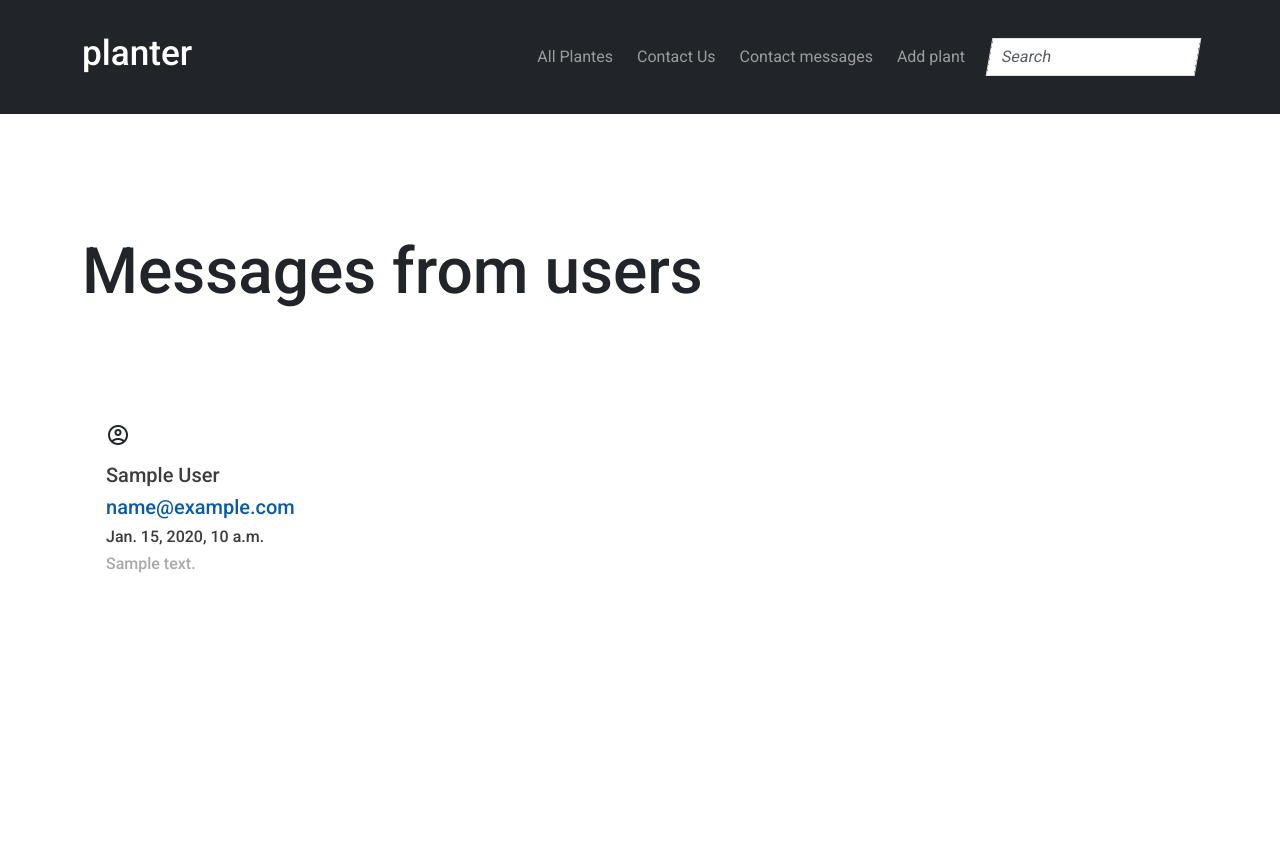
After one commit to T-Python-June-24/LAB-ORM-PLANTEER-1, a Django app: page /contact/messages/ in a window 1280 px wide. The commit adds this page. Shown: the top 845 px of the page. Run offline with Django 5.2, Linux system fonts and the light colour scheme; tables that the repository leaves empty hold one stand-in row (values such as "Sample post").

Commit message:
added contact messages view

```diff
--- a/Planteer/contact/models.py
+++ b/Planteer/contact/models.py
@@ -8,3 +8,4 @@ class Contact(models.Model):
     email = models.EmailField()
     message=models.TextField()
     created_at=models.DateTimeField(auto_now_add=True)
+# first_name , last_name , email , message , created_at
--- /dev/null
+++ b/Planteer/contact/templates/contact/contact_messages.html
@@ -0,0 +1,42 @@
+{% extends 'main/base.html' %}
+{% load static %}
+<link rel="stylesheet" href="https://fonts.googleapis.com/css2?family=Material+Symbols+Outlined:opsz,wght,FILL,GRAD@20..48,100..700,0..1,-50..200" />
+{% block title %}Contact Messages{% endblock %}
+
+{% block content %}
+<style>
+    .name , .created-at{
+        color: rgb(61, 60, 60);
+    }
+    .email{
+        color: rgb(9, 92, 163);
+    }
+    .message{
+      color: rgb(169, 169, 169);
+    }
+    .material-symbols-outlined{
+        margin-bottom: 1rem;
+    }
+</style>
+<h1>Messages from users</h1>
+
+<div class="row mt-5 row-cols-1 row-cols-md-3 g-4">
+    <!-- first_name , last_name , email , message , created_at -->
+  {% for contact in contacts %}
+    <div class="col">
+        <div class="d-flex flex-column justify-content-start align-items-start h-100 p-4 ">
+            <span class="material-symbols-outlined"> account_circle</span>
+            <h5 class="name">{{contact.first_name}} {{contact.last_name}} </h5>
+            <h5 class="email">{{contact.email}} </h5>
+            <h6 class="created-at">{{contact.created_at}}</h6>
+
+            <h6 class="message">{{contact.message}}</h6>
+
+
+
+        </div>
+    </div>
+  {% endfor %}
+</div>
+
+{% endblock %}
--- a/Planteer/contact/urls.py
+++ b/Planteer/contact/urls.py
@@ -6,6 +6,6 @@ app_name = "contact"
 
 urlpatterns = [
     path('', views.contact_view, name="contact_view"),
-    # path('contact/messages', views.contact_messages, name="contact_messages"),
+    path('messages/', views.contact_messages, name="contact_messages"),
 
 ]
--- a/Planteer/contact/views.py
+++ b/Planteer/contact/views.py
@@ -16,4 +16,6 @@ def contact_view(request:HttpRequest):
         return redirect('main:home_view')
     return render(request, "contact/contact_view.html")
 
-# def contact_messages
+def contact_messages(request:HttpRequest):
+    contacts=Contact.objects.all()
+    return render(request, 'contact/contact_messages.html', {"contacts" : contacts} )
--- a/Planteer/main/templates/main/base.html
+++ b/Planteer/main/templates/main/base.html
@@ -34,7 +34,10 @@
               <a class="nav-link" href="{%url 'plants:all_plants'%}">All Plantes</a>
             </li>
             <li class="nav-item">
-              <a class="nav-link" href="{%url 'contact:contact_view'%}">Contact</a>
+              <a class="nav-link" href="{%url 'contact:contact_view'%}">Contact Us</a>
+            </li>
+            <li class="nav-item">
+              <a class="nav-link" href="{%url 'contact:contact_messages'%}">Contact messages</a>
             </li>
             <li class="nav-item">
               <a class="nav-link" href="{%url 'plants:add_plant'%}" >Add plant</a>
```
